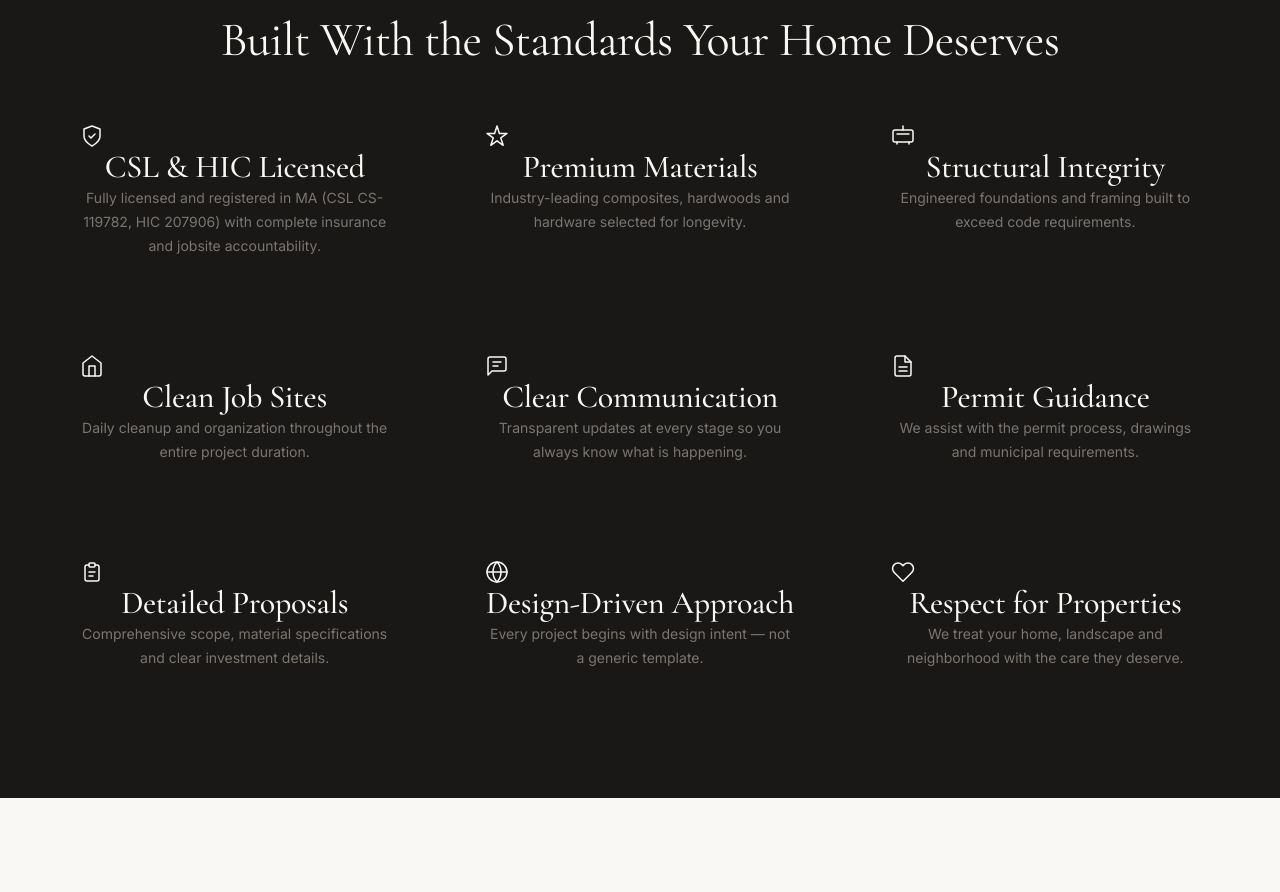
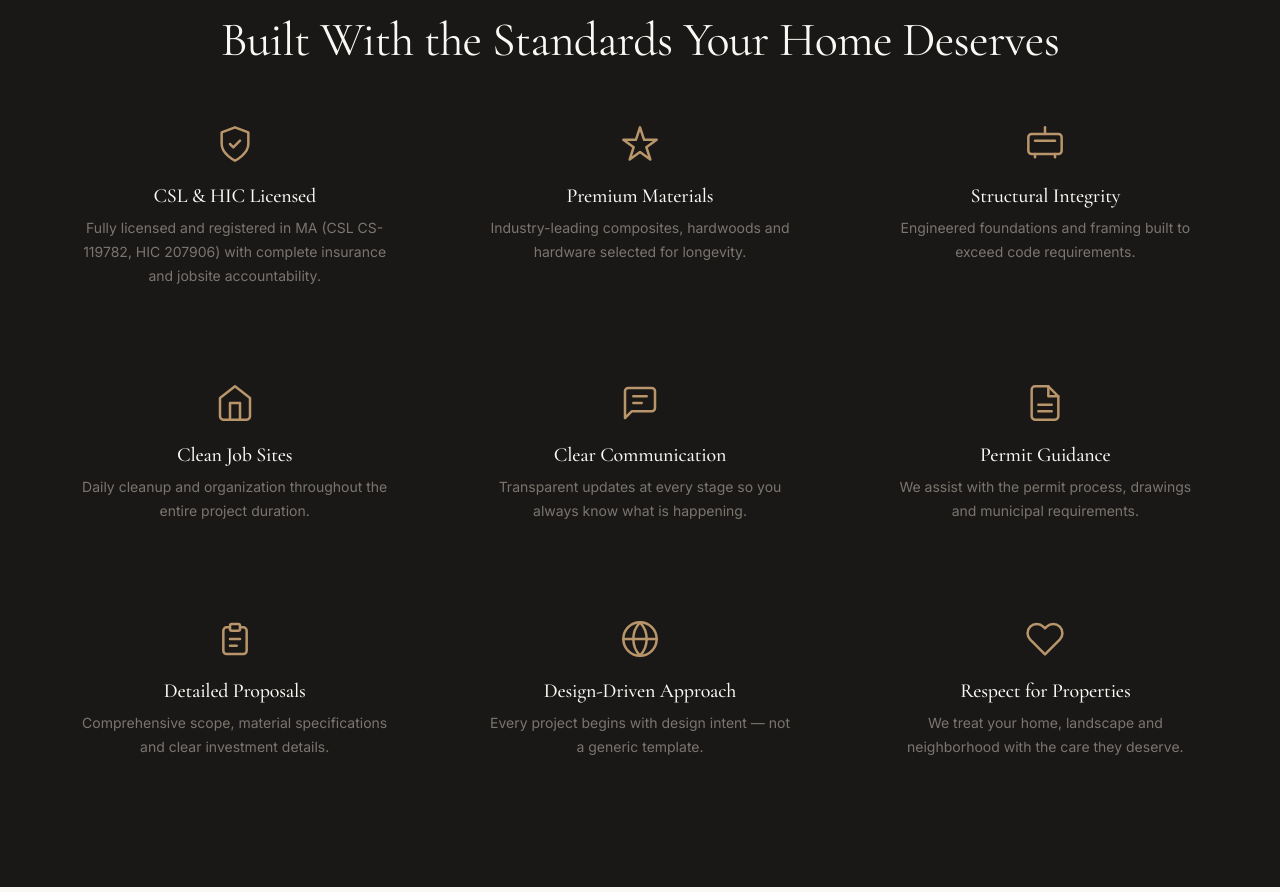
Before and after one commit to alissonoborges/skills-deck-builders, a website: page index.html in a window 1280 px wide. Shown: the part 7927-8819 px from the top of the page. Drawn offline with nearby package versions, Linux system fonts and the light colour scheme.

Commit message:
style: fix standard-item SVG icon alignment and h3 heading selectors

```diff
--- a/css/styles.css
+++ b/css/styles.css
@@ -1343,18 +1343,21 @@ p {
   padding: var(--space-xl);
 }
 
-.standard-icon {
-  width: 3rem;
-  height: 3rem;
-  color: var(--accent);
-  margin: 0 auto 1rem;
-}
-
-.standard-icon svg {
-  width: 100%;
-  height: 100%;
-}
-
+.standard-item > svg {
+  width: 2.5rem;
+  height: 2.5rem;
+  color: var(--accent);
+  display: block;
+  margin: 0 auto 1.25rem;
+  transition: transform var(--transition-base), color var(--transition-base);
+}
+
+.standard-item:hover > svg {
+  transform: translateY(-4px);
+  color: var(--accent-light);
+}
+
+.standard-item h3,
 .standard-item h4 {
   font-family: var(--font-heading);
   font-size: 1.25rem;
```
